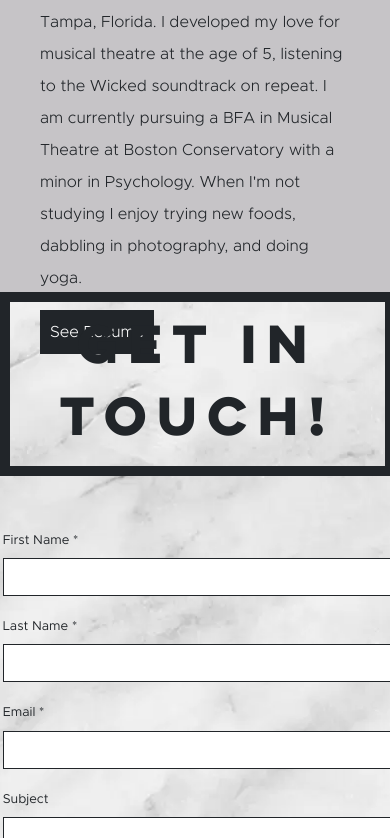
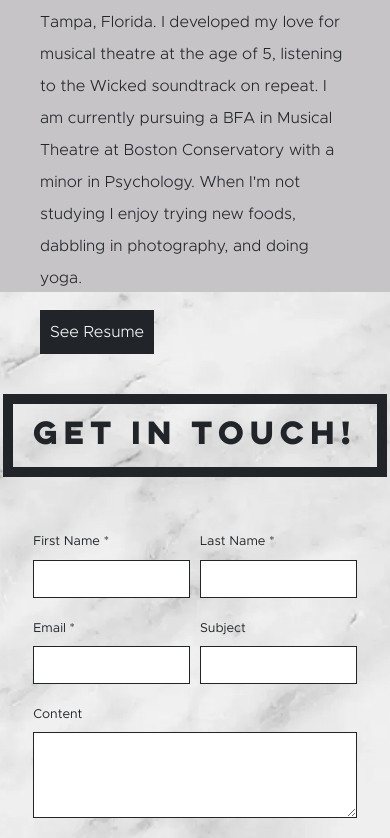
Before and after one commit to tylerhm/bea-portfolio, a React (Create React App) app: page /home in a window 390 px wide. Shown: the part 1162-2000 px from the top of the page. Built offline with nearby package versions, Linux system fonts and the light colour scheme.

Commit message:
Contact Scaling

```diff
--- a/src/components/AboutMe.scss
+++ b/src/components/AboutMe.scss
@@ -15,7 +15,7 @@
   .flex-vertical {
     display: flex;
     flex-direction: column;
-    justify-content: space-between;
+    justify-content: space-evenly;
     height: 550px;
   }
 
--- a/src/components/ContactMe.js
+++ b/src/components/ContactMe.js
@@ -12,27 +12,27 @@ const ContactMe = () => {
       </div>
       <Form>
         <Form.Row>
-          <Form.Group as={Col} md='6'>
+          <Form.Group as={Col} xs='5' md='6'>
             <Form.Label htmlFor='first-name'>First Name *</Form.Label>
             <Form.Control id='first-name' />
           </Form.Group>
-          <Form.Group as={Col} md='6'>
+          <Form.Group as={Col} xs='5' md='6'>
             <Form.Label htmlFor='last-name'>Last Name *</Form.Label>
             <Form.Control id='last-name' />
           </Form.Group>
         </Form.Row>
         <Form.Row>
-          <Form.Group as={Col} md='6'>
+          <Form.Group as={Col} xs='5' md='6'>
             <Form.Label htmlFor='email'>Email *</Form.Label>
             <Form.Control type='email' id='email' />
           </Form.Group>
-          <Form.Group as={Col} md='6'>
+          <Form.Group as={Col} xs='5' md='6'>
             <Form.Label htmlFor='subject'>Subject</Form.Label>
             <Form.Control id='subject' />
           </Form.Group>
         </Form.Row>
         <Form.Row>
-          <Form.Group as={Col} md='12'>
+          <Form.Group as={Col} xs='10' md='12'>
             <Form.Label htmlFor='content'>Content</Form.Label>
             <Form.Control id='content' as='textarea' rows='3'/>
           </Form.Group>
--- a/src/components/ContactMe.scss
+++ b/src/components/ContactMe.scss
@@ -18,6 +18,10 @@
   min-height: 700px;
   height: auto;
 
+  .form-row {
+    justify-content: center;
+  }
+
   .header {
     font-family: 'LuloCleanOne';
     font-weight: bold;
@@ -26,8 +30,14 @@
     font-size: 3em;
   }
 
+  @media (max-width: 604px) {
+    .header {
+      font-size: 1.8em;
+    }
+  }
+
   .boxed {
-    padding: 10px 50px;
+    padding: 10px 20px;
     text-align: center;
 
     border: var(--black);
--- /dev/null
+++ b/src/components/Footer.js
@@ -0,0 +1,9 @@
+const Footer = () => {
+  return (
+    <div>
+
+    </div>
+  )
+}
+
+export default Footer
--- a/src/components/ParallaxBanner.scss
+++ b/src/components/ParallaxBanner.scss
@@ -10,7 +10,6 @@
 
   .bg {
     width: 100vw;
-    min-height: fit-content;
   }
 
   .header {
--- a/src/pages/Home.js
+++ b/src/pages/Home.js
@@ -3,6 +3,7 @@ import ParallaxBanner from '../components/ParallaxBanner'
 import AboutMe from '../components/AboutMe'
 import ContactMe from '../components/ContactMe'
 import Gallery from '../components/Gallery'
+import Footer from '../components/Footer'
 import './Home.scss'
 
 const Home = () => {
@@ -13,6 +14,7 @@ const Home = () => {
       <AboutMe />
       <ContactMe />
       <Gallery />
+      <Footer />
     </div>
   )
 }
```
Also changed, not shown: src/components/Footer.scss (added).
